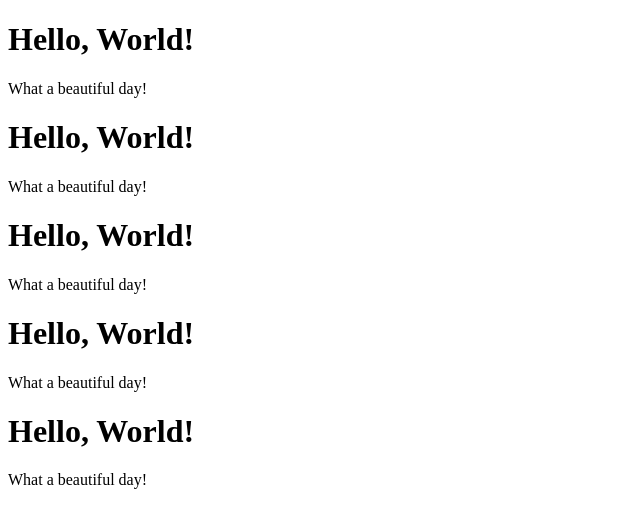
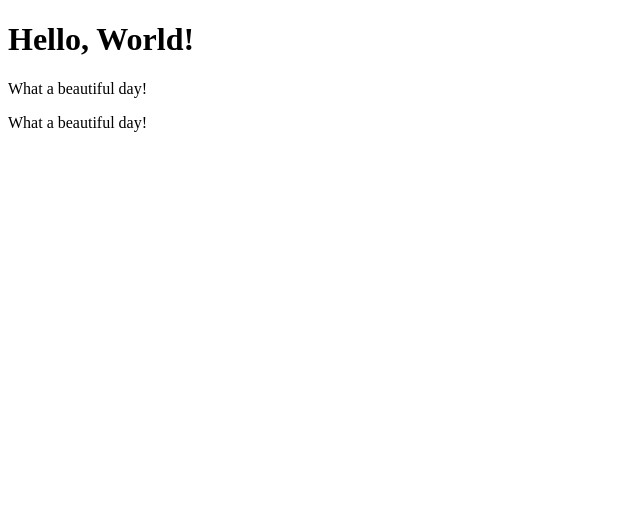
Before and after one commit to MHasanBerk/Develhope-React-Exercises, a React (Create React App) app: page / in a window 1280 px wide. Shown: the top 528 px of the page, without its empty margins (0-640 px from the left). Built offline with nearby package versions, Linux system fonts and the light colour scheme.

Commit message:
components-09 done

```diff
--- a/src/App.js
+++ b/src/App.js
@@ -1,5 +1,6 @@
 import React from "react";
 import { HelloWorld } from "./HelloWorld";
+import Message from "./Message";
 
 
 export class App extends React.Component{
@@ -7,14 +8,10 @@ export class App extends React.Component{
         return(
             <div>
                 <HelloWorld />
-                <HelloWorld />
-                <HelloWorld />
-                <HelloWorld />
-                <HelloWorld />
+                <Message />
             </div>
         )
     }
 }
 
-// Yes, we can use hello component more than once. For example in this code block,
-// it will render 5 times.
+//Yes, we can use 'Message' component inside of our 'App' component. But we must import it first.
```
